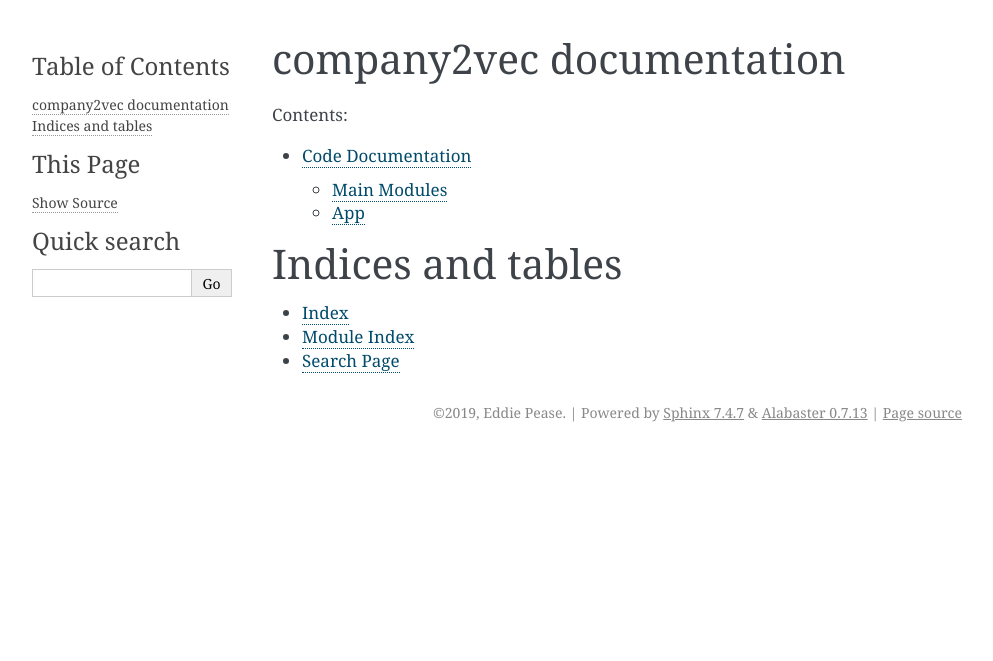
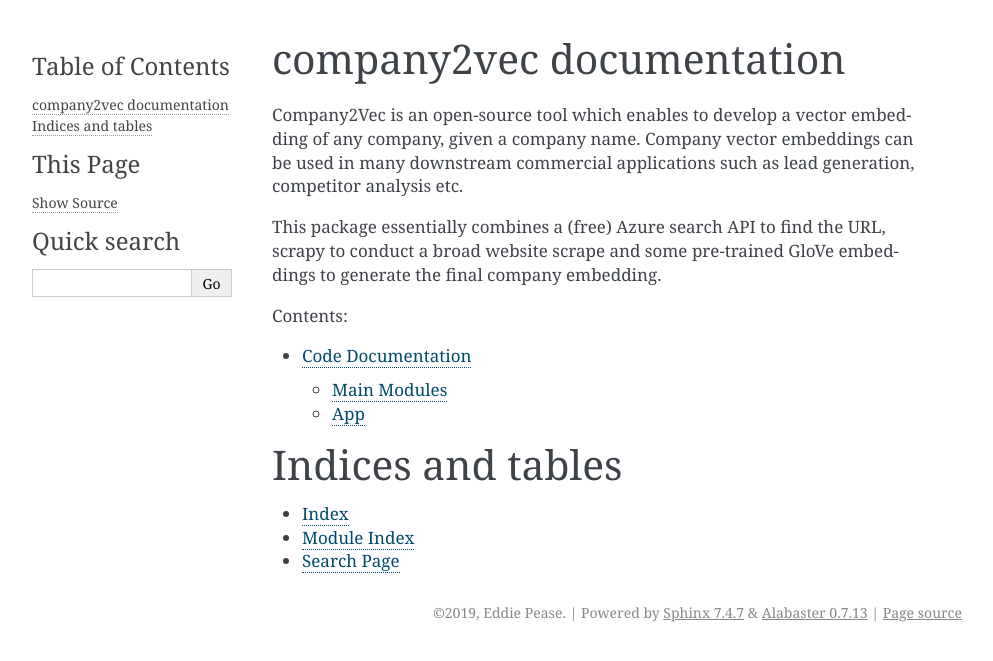
Before and after one commit to eddiepease/company2vec, a Sphinx documentation site: the page built from sphinx/index.rst, in a window 1280 px wide. Shown: the top 661 px of the page, without its empty margins (148-1141 px from the left). Built offline with Sphinx 7.4.7, drawn with Linux system fonts in a browser that asks for light colours.

Commit message:
doc: adding a description of Company2Vec

```diff
--- a/sphinx/index.rst
+++ b/sphinx/index.rst
@@ -5,6 +5,15 @@
 
 company2vec documentation
 =======================================
+
+Company2Vec is an open-source tool which enables to develop
+a vector embedding of any company, given a company name. Company vector
+embeddings can be used in many downstream commercial applications such as
+lead generation, competitor analysis etc.
+
+This package essentially combines a (free) Azure search API to find the URL,
+scrapy to conduct a broad website scrape and some pre-trained GloVe embeddings
+to generate the final company embedding.
 
 .. toctree::
    :maxdepth: 2
```
